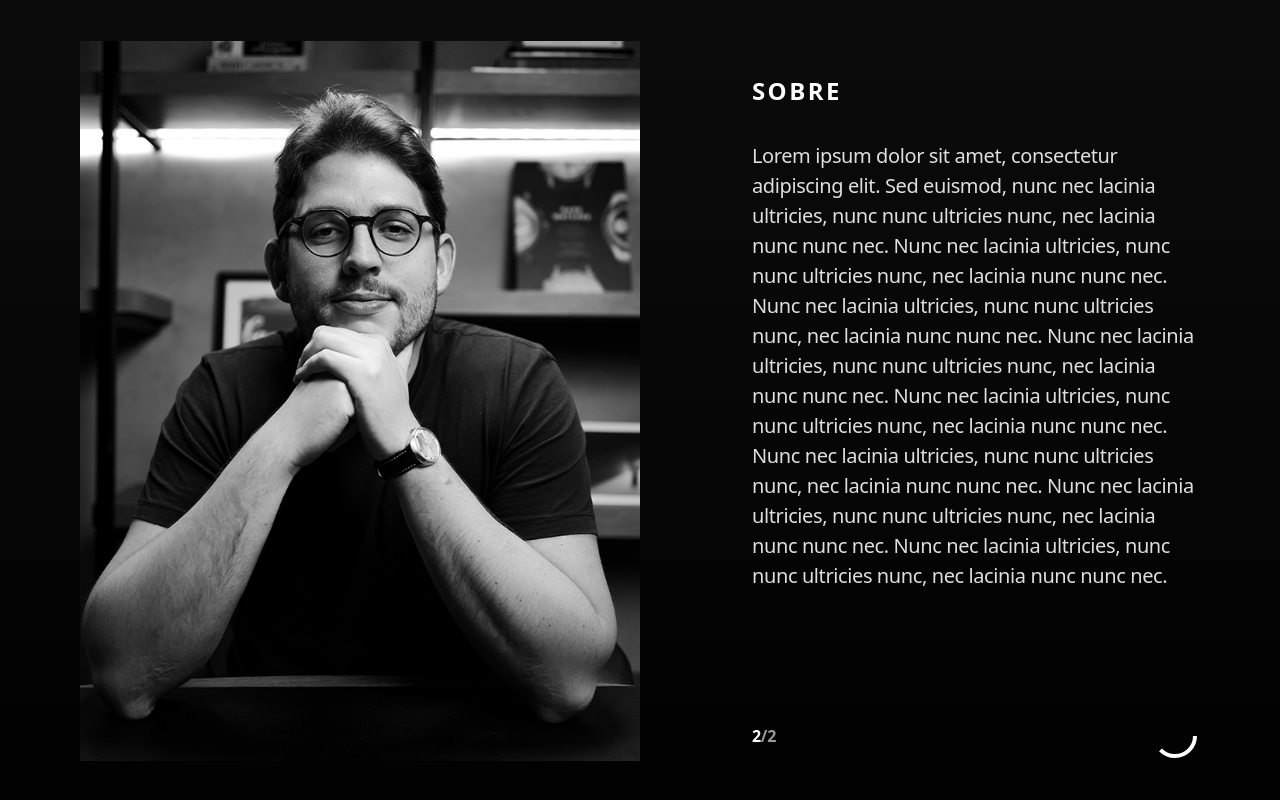
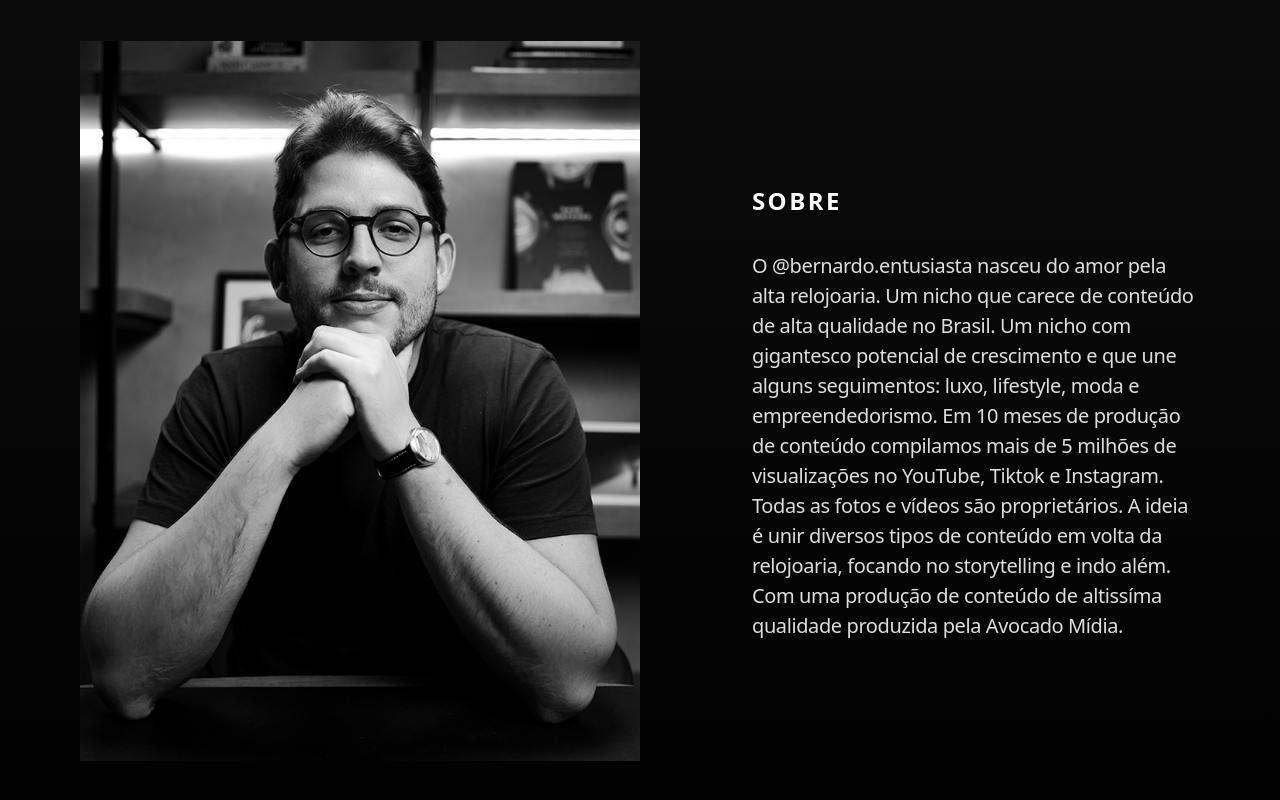
Before and after one commit to mattorresag/bernardo-entusiasta, a Next.js app: page / in a window 1280 px wide. Shown: the part 4227-5027 px from the top of the page. Built offline with nearby package versions, Linux system fonts and the light colour scheme.

Commit message:
refac: only first text needed in "Sobre"

```diff
--- a/src/features/Sobre/SobreText.tsx
+++ b/src/features/Sobre/SobreText.tsx
@@ -4,59 +4,10 @@ import { Flex } from "../../components/Flex/Flex";
 const sobreText = {
   first:
     "O @bernardo.entusiasta nasceu do amor pela alta relojoaria. Um nicho que carece de conteúdo de alta qualidade no Brasil. Um nicho com gigantesco potencial de crescimento e que une alguns seguimentos: luxo, lifestyle, moda e empreendedorismo. Em 10 meses de produção de conteúdo compilamos mais de 5 milhões de visualizações no YouTube, Tiktok e Instagram. Todas as fotos e vídeos são proprietários. A ideia é unir diversos tipos de conteúdo em volta da relojoaria, focando no storytelling e indo além. Com uma produção de conteúdo de altissíma qualidade produzida pela Avocado Mídia.",
-  second:
-    "Lorem ipsum dolor sit amet, consectetur adipiscing elit. Sed euismod, nunc nec lacinia ultricies, nunc nunc ultricies nunc, nec lacinia nunc nunc nec. Nunc nec lacinia ultricies, nunc nunc ultricies nunc, nec lacinia nunc nunc nec. Nunc nec lacinia ultricies, nunc nunc ultricies nunc, nec lacinia nunc nunc nec. Nunc nec lacinia ultricies, nunc nunc ultricies nunc, nec lacinia nunc nunc nec. Nunc nec lacinia ultricies, nunc nunc ultricies nunc, nec lacinia nunc nunc nec. Nunc nec lacinia ultricies, nunc nunc ultricies nunc, nec lacinia nunc nunc nec. Nunc nec lacinia ultricies, nunc nunc ultricies nunc, nec lacinia nunc nunc nec. Nunc nec lacinia ultricies, nunc nunc ultricies nunc, nec lacinia nunc nunc nec.",
 };
 
 export const SobreText = () => {
-  const [selected, setSelected] = useState<string>(sobreText.first);
-  const [progress, setProgress] = useState<number>(0);
-  const animationFrameId = useRef<number | null>(null);
-  const startTimeRef = useRef<number | null>(null);
 
-  const animateProgress = (timestamp: number) => {
-    if (!startTimeRef.current) startTimeRef.current = timestamp;
-    const elapsedTime = timestamp - startTimeRef.current;
-    const progress = Math.min(100, (elapsedTime / 5000) * 100);
-    setProgress(progress);
-
-    if (progress < 100) {
-      animationFrameId.current = requestAnimationFrame(animateProgress);
-    } else {
-      setProgress(0);
-      startTimeRef.current = timestamp;
-      setSelected((prevText) =>
-        prevText === sobreText.first ? sobreText.second : sobreText.first
-      );
-      animationFrameId.current = requestAnimationFrame(animateProgress);
-    }
-  };
-
-  // Manual text change and reset
-  const changeTextManually = () => {
-    if (animationFrameId.current)
-      cancelAnimationFrame(animationFrameId.current);
-    setSelected((prevText) =>
-      prevText === sobreText.first ? sobreText.second : sobreText.first
-    );
-    resetProgressAndAnimate();
-  };
-
-  const resetProgressAndAnimate = () => {
-    setProgress(0);
-    startTimeRef.current = null;
-    animationFrameId.current = requestAnimationFrame(animateProgress);
-  };
-
-  useEffect(() => {
-    animationFrameId.current = requestAnimationFrame(animateProgress);
-
-    return () => {
-      if (animationFrameId.current) {
-        cancelAnimationFrame(animationFrameId.current);
-      }
-    };
-  }, []);
   return (
     <Flex className=" px-[5%] lg:pl-[10%] lg:pr-0 w-full lg:w-1/2 2xl:pl-[180px] flex-col gap-14 lg:gap-[120px]">
       <Flex className="flex-col gap-8">
@@ -64,28 +15,11 @@ export const SobreText = () => {
           Sobre
         </p>
         <p className="font-sora text-[16px] lg:text-[20px] text-white-87 tracking-[-0.32px] lg:tracking-[-0.4px] leading-[150%] font-[300]">
-          {selected}
+          {sobreText.first}
         </p>
       </Flex>
       <Flex className="justify-between items-center">
-        <Flex className="text-white-100 font-sora font-[700] leading-[150%] tracking-[-0.32px]">
-          <p>{selected === sobreText.first ? "1" : "2"}</p>
-          <p className="text-white-60">/2</p>
-        </Flex>
-        <svg width="50" height="50" viewBox="0 0 50 50">
-          <circle
-            cx="25"
-            cy="25"
-            r="20"
-            stroke="white"
-            strokeWidth="4"
-            fill="transparent"
-            strokeDasharray={Math.PI * 2 * 20}
-            strokeDashoffset={
-              Math.PI * 2 * 20 - (Math.PI * 2 * 20 * progress) / 100
-            }
-          />
-        </svg>
+
       </Flex>
     </Flex>
   );
```
